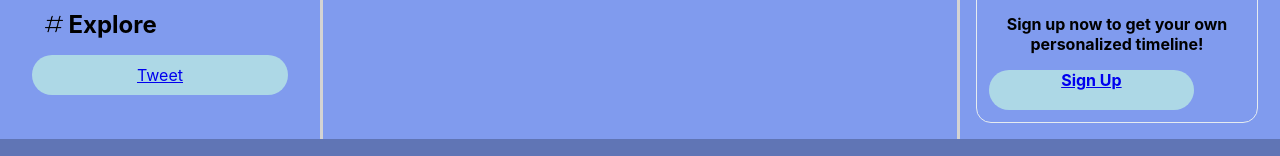
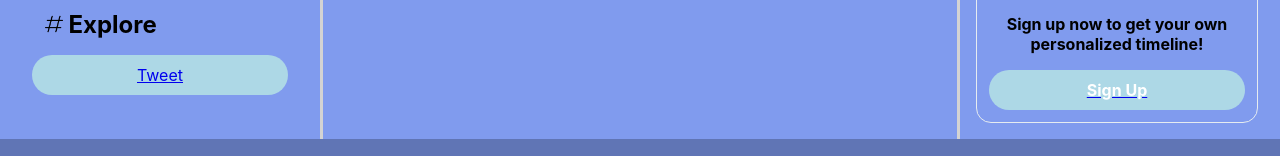
Before and after one commit to philsmithies/chitter-react, a React (Create React App) app: page / in a window 1280 px wide. Shown: the part 161-317 px from the top of the page. Built offline with nearby package versions, Linux system fonts and the light colour scheme; no server answers.

Commit message:
sidebar component and colours tidied

```diff
--- a/src/components/SignUpBtn/index.css
+++ b/src/components/SignUpBtn/index.css
@@ -5,9 +5,14 @@ background-color: lightblue;
 transition: all .1s linear;
 display: flex;
 flex-direction: column;
-width: 80%;
+justify-content: center;
+width: 100%;
 border-radius: 100px;
-text-decoration: none;
+color: white;
+}
+
+.SignUpLink {
+  text-decoration: none;
 }
 
 .SignUpBtn p {
```
